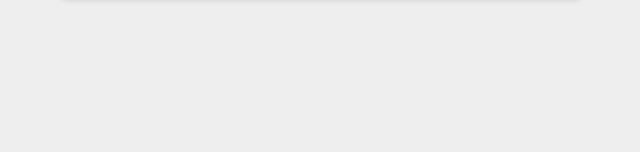
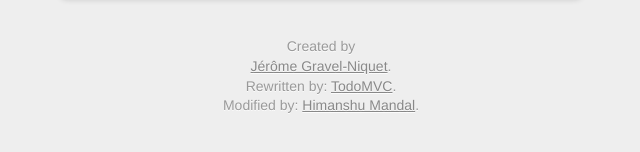
Before and after one commit to hmandal/BackboneTodoAppFromScratch, a plain HTML site: page index.html in a window 1280 px wide. Shown: the part 168-320 px from the top of the page, without its empty margins (319-959 px from the left). Drawn offline with Linux system fonts and the light colour scheme.

Commit message:
step-07: Added credits to original authors.

```diff
--- a/index.html
+++ b/index.html
@@ -21,6 +21,14 @@
 
     </div>
 
+    <div id="credits">
+      Created by
+      <br />
+      <a href="http://jgn.me/">J&eacute;r&ocirc;me Gravel-Niquet</a>.
+      <br />Rewritten by: <a href="https://github.com/tastejs/todomvc">TodoMVC</a>.
+      <br />Modified by: <a href="https://github.com/hmandal/">Himanshu Mandal</a>.
+    </div>
+
     <!-- scripts -->
     <script src="scripts/vendor/jquery-3.2.1.min.js"></script>
     <script src="scripts/vendor/underscore-min.js"></script>
--- a/scripts/App.js
+++ b/scripts/App.js
@@ -1,3 +1,8 @@
+// An example Backbone application contributed by
+// [Jérôme Gravel-Niquet](http://jgn.me/). This demo uses a simple
+// [LocalStorage adapter](backbone.localStorage.html)
+// to persist Backbone models within your browser.
+
 // Load the application once the DOM is ready, using `jQuery.ready`:
 $(function() {
   // Handler for .ready() called.
```
